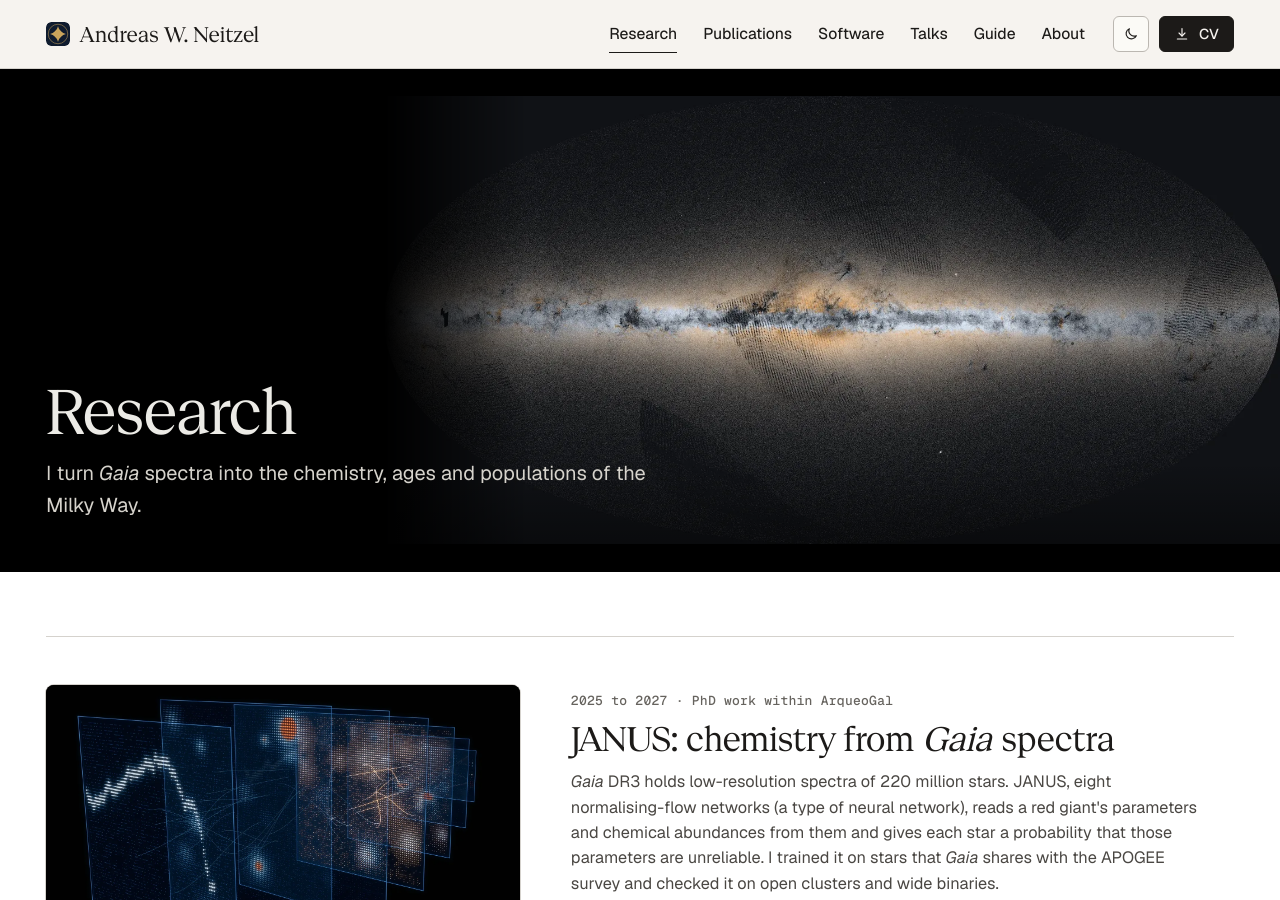
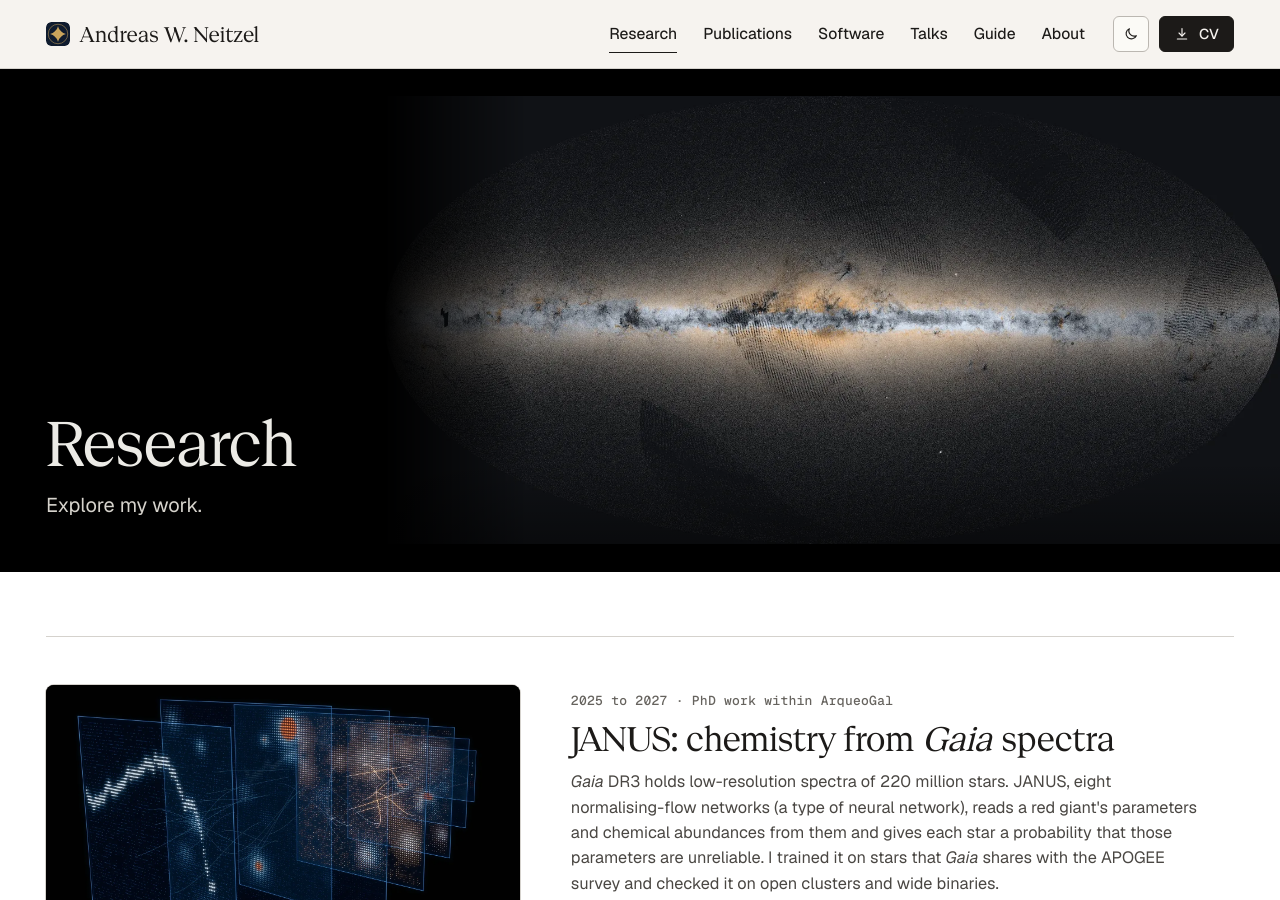
Before and after one commit to AndreasWNeitzel/AndreasWNeitzel.github.io, a Jekyll site: the page built from _pages/research.md, in a window 1280 px wide and 900 px high. Built offline with Jekyll 4.4.1, drawn with Linux system fonts in a browser that asks for light colours.

Commit message:
Research header: Explore my work

```diff
--- a/_data/copy.yml
+++ b/_data/copy.yml
@@ -232,7 +232,7 @@ papers:
   - {id: "neitzel-2025-manifold-learning", short: "Manifold learning for stellar populations", line: "In a simulated Milky Way, a method that needs no labels told disc from halo stars and, in error-free data, found the debris of two swallowed galaxies."}
 
 plates:
-  research: "I turn <i>Gaia</i> spectra into the chemistry, ages and populations of the Milky Way."
+  research: "Explore my work."
   software: "I write research software for stellar astrophysics and browser apps that run on real data."
   publications: "Four published papers in <i>Astronomy and Astrophysics</i>, with my contribution to each stated."
   talks: "Talks and posters since 2022, with slides and posters on Zenodo where deposited."
```
